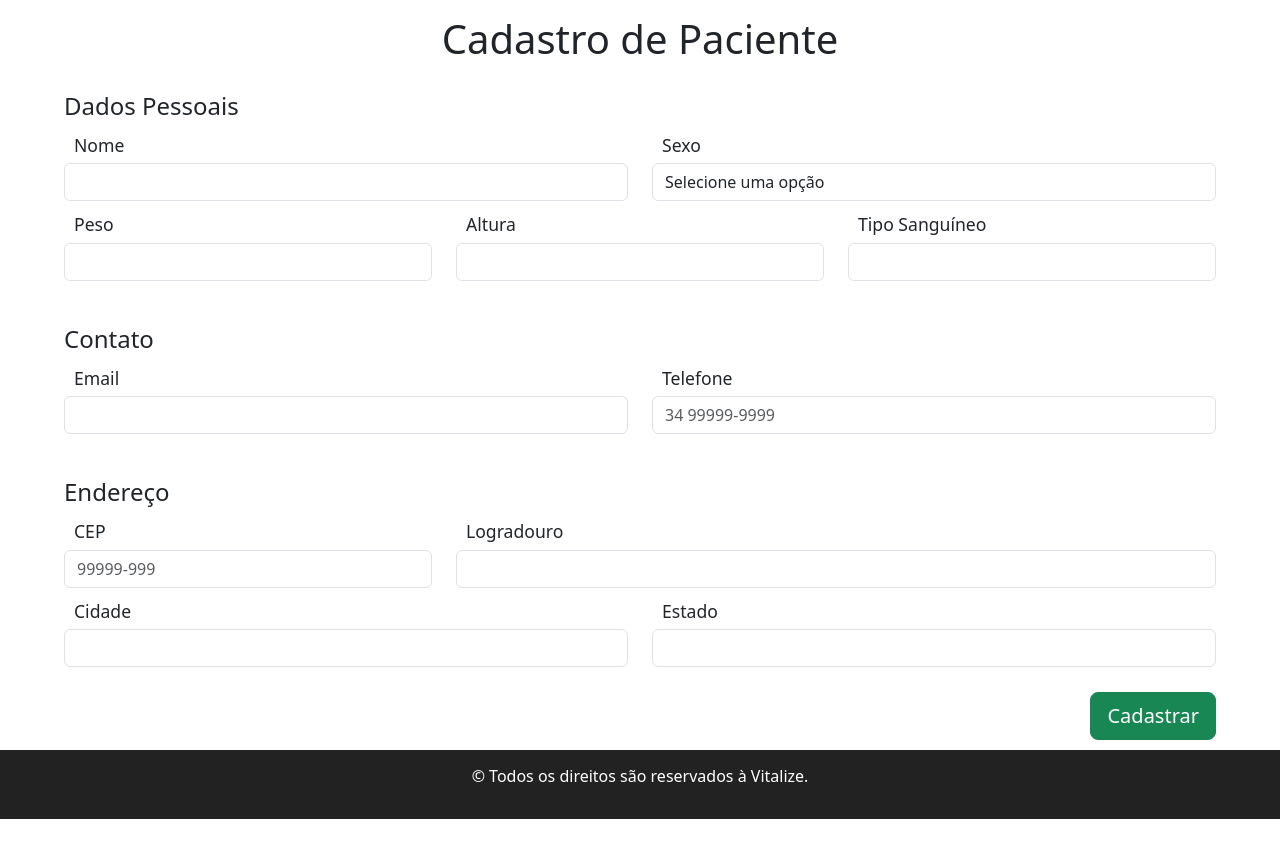
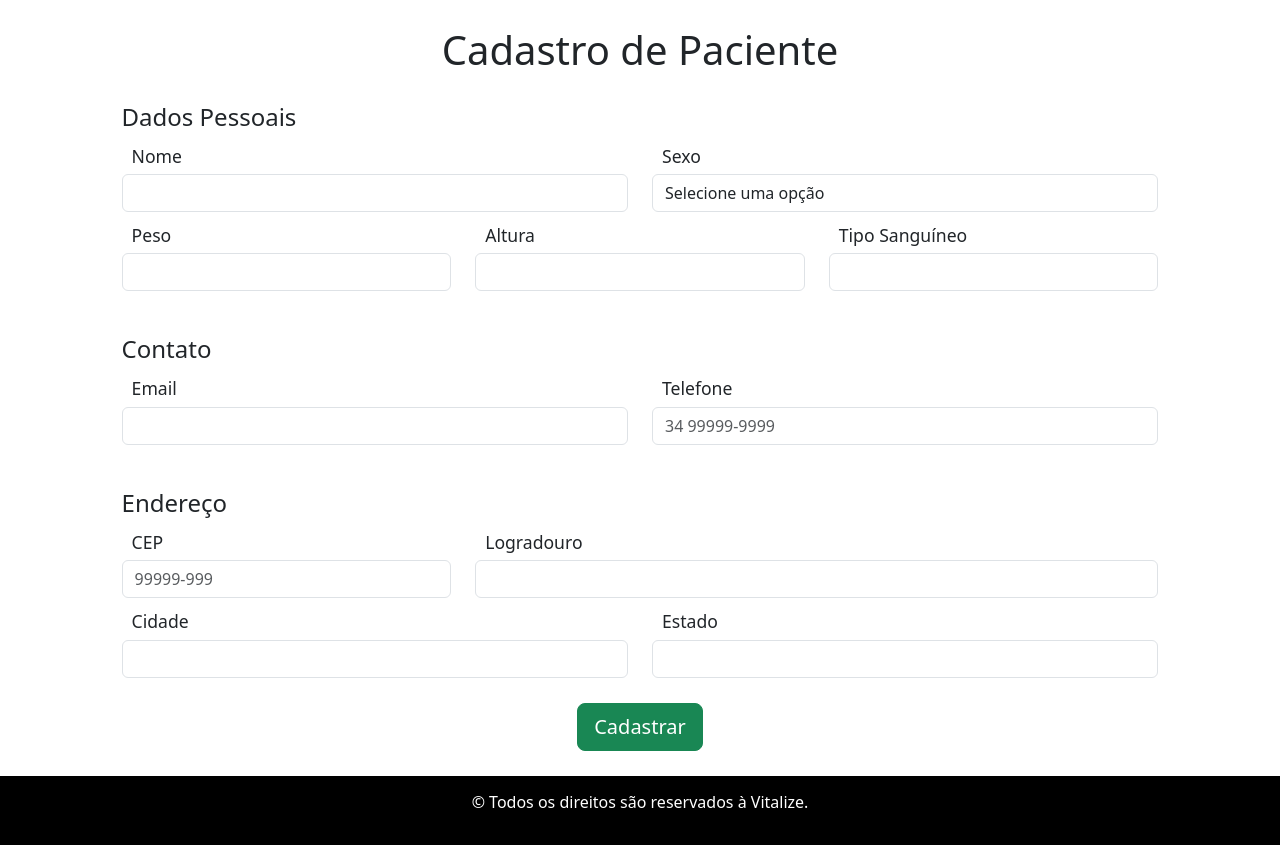
Before and after one commit to DouglasStuhler/PPI, a PHP site: page /acessoRestrito/cadastro/cadastro_paciente.html in a window 1280 px wide. Shown: the part 152-997 px from the top of the page. Before the commit the page ends 971 px from the top, so only its background shows below. Run offline with PHP 8.4, Linux system fonts and the light colour scheme.

Commit message:
ultimas alterações design parte restrita

```diff
--- a/acessoRestrito/cadastro/cadastro_paciente.html
+++ b/acessoRestrito/cadastro/cadastro_paciente.html
@@ -20,7 +20,7 @@
         <ul>
             <li><a href="../../">Home</a></li>
             <li class="flexPeso"><a href="../">Início Adminsitrativo</a></li>
-            <li><a href="#">Cadastro</a></li>
+            <li><a href="index.html">Cadastro</a></li>
             <li><a href="../listas">Listagem</a></li>
         </ul>
     </nav>
@@ -45,15 +45,15 @@
                     </div>
                 </div>
                 <div class="row">
-                    <div class="form-group col-6 col-md-4">
+                    <div class="form-group col-12 col-md-4">
                         <label for="peso">Peso</label>
                         <input type="number" name="peso" id="peso" class="form-control" step=".01" required>
                     </div>
-                    <div class="form-group col-6 col-md-4">
+                    <div class="form-group col-12 col-md-4">
                         <label for="altura">Altura</label>
                         <input type="number" name="altura" id="altura" class="form-control" step=".01" required>
                     </div>
-                    <div class="form-group col-6 col-md-4">
+                    <div class="form-group col-12 col-md-4">
                         <label for="sangue">Tipo Sanguíneo</label>
                         <input type="text" name="tp_sanguineo" id="sangue" class="form-control" minlength="2" maxlength="3" required>
                     </div>
@@ -96,7 +96,7 @@
                 </div>
             </fieldset>
             <div class="row">
-                <div class="col-12 center-direita">
+                <div class="col-12 center">
                     <button class="btn btn-success btn-lg">Cadastrar</button>
                 </div>
             </div>
@@ -105,7 +105,7 @@
     <footer>
         <p>&copy; Todos os direitos são reservados à Vitalize.</p>
     </footer>
-
+    <script src="endereco.js"></script>
     <script>
         const form = document.querySelector('#formCad');
 
--- a/acessoRestrito/cadastro/css/cadastro.css
+++ b/acessoRestrito/cadastro/css/cadastro.css
@@ -17,17 +17,18 @@
     margin-bottom: 10px;
 }
 
-.center-direita{
+.center{
     display: flex;
     justify-content: center;
+    align-items: center;
 }
 
 #formCad .medico{
     display: none;
 }
 
-@media (min-width: 998px){
-    .center-direita{
-        justify-content: right;
+@media (max-width: 720px){
+    .row {
+        flex-direction: column;
     }
 }
--- a/acessoRestrito/cadastro/css/index.css
+++ b/acessoRestrito/cadastro/css/index.css
@@ -14,7 +14,6 @@ body, html{
 
 header{
     height: 13vh;
-    /* border-bottom: 1px solid #1949ae; */
     display: flex;
     justify-content: center;
     align-items: center;
@@ -51,15 +50,15 @@ nav ul li{
 }
 
 nav ul li a{
-    color: white;
-    /* color: #fdbd18; */
+    color: #fff;
     text-decoration: none;
     font-weight: bold;
     letter-spacing: .01em;
 }
 
 main{
-    min-height: 60vh;
+    width: 90%;
+    margin: 2% auto;
 }
 
 main > h1{
@@ -70,12 +69,15 @@ main > h1{
 div#buttons{
     padding: 10px 15px;
     width: 90%;
-    margin: 20px auto;
+    margin: 30px auto;
 }
 
 div#buttons .btn{
-    border: 1px solid black;
+    border: 1px solid #000;
     width: 100%;
+    display: flex;
+    margin: 0 auto;
+    align-items: center;
 }
 
 div#buttons div.row{
@@ -91,7 +93,7 @@ div#buttons div.row > .divDesc{
 
 footer{
     padding: 2vh 0;
-    background-color: #222;
+    background-color: #000;
 }
 
 footer p{
@@ -101,8 +103,9 @@ footer p{
 
 /* Responsividade Breakpoints */
 
-@media (min-width: 992px){
-    div#buttons div.row > .divDesc p{
-        text-align: left;
+@media (max-width: 720px){
+    .divBtn a{
+        display: flex;
+        justify-content: center;
     }
 }
--- /dev/null
+++ b/acessoRestrito/cadastro/endereco.js
@@ -0,0 +1,24 @@
+async function buscaEndereco(cep) {
+
+  if (cep.length != 9) return;
+
+  try {
+    let response = await fetch("Endereco.php?cep=" + cep);
+    if (!response.ok) throw new Error(response.statusText);
+    var endereco = await response.json();
+  }
+  catch (error) {
+    console.error(error);
+    return;
+  }
+
+  let form = document.querySelector("form");
+  form.rua.value = endereco.rua;
+  form.bairro.value = endereco.bairro;
+  form.cidade.value = endereco.cidade;
+}
+
+window.onload = function () {
+  const inputCep = document.querySelector("#cep");
+  inputCep.onkeyup = () => buscaEndereco(inputCep.value);
+}
--- a/js/login.js
+++ b/js/login.js
@@ -23,5 +23,4 @@ const form = document.querySelector("#formulario");
 form.onsubmit = function (e) {
     sendForm(form);
     e.preventDefault();
-
 }
```
Also changed, not shown: acessoRestrito/cadastro/cadastro_funcionario.html (+5 -5 lines), acessoRestrito/css/index.css (+1 -8 lines), acessoRestrito/listas/index.html (+5 -5 lines).
